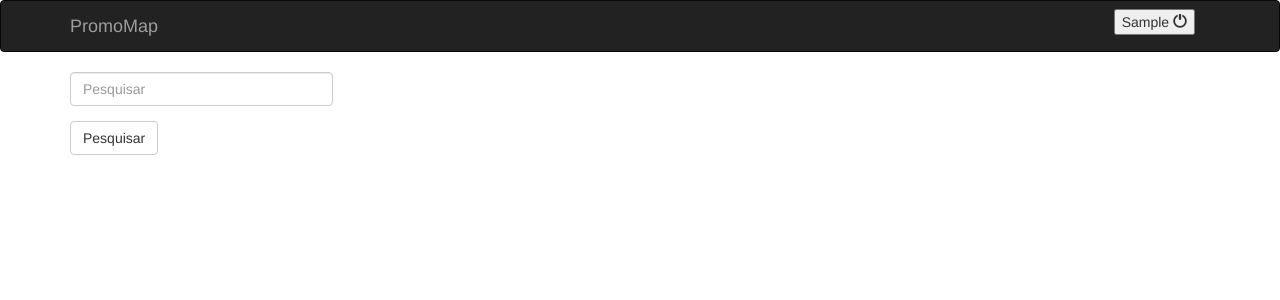
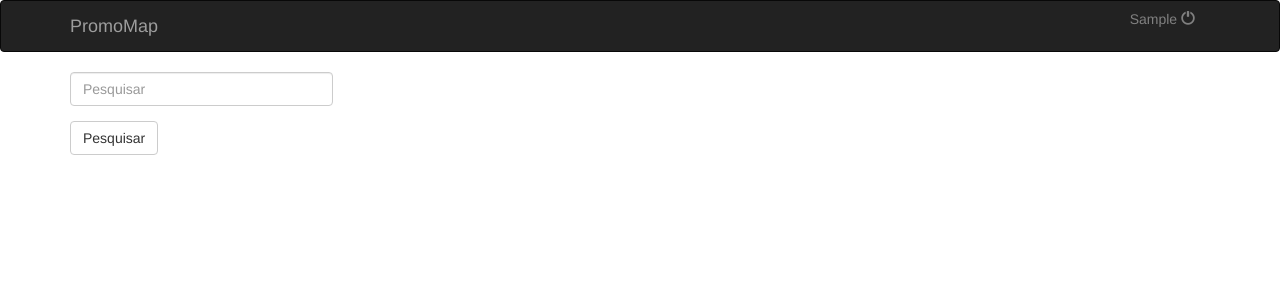
Before and after one commit to ton223/PromoMap, an Angular app in the folder promomap-web/: page /home in a window 1280 px wide. Shown: the top 300 px of the page. Built offline with nearby package versions, Linux system fonts and the light colour scheme; sample sign-in values are in the browser's storage.

Commit message:
[WEB] melhoria no botão de logout

```diff
--- a/promomap-web/src/app/components/login/login.component.css
+++ b/promomap-web/src/app/components/login/login.component.css
@@ -0,0 +1,4 @@
+.logout_button {
+	color: gray;
+	text-decoration: none;
+}
--- a/promomap-web/src/app/components/login/login.component.html
+++ b/promomap-web/src/app/components/login/login.component.html
@@ -1,5 +1,5 @@
 <div *ngIf="logged">
-	<button (click)="logout()"> {{user.firstName}} <span class="glyphicon glyphicon-off"></span></button>
+	<a class="dropdown-toggle logout_button" data-toggle="dropdown" href="#" (click)="logout()"> {{user.firstName}} <span class="glyphicon glyphicon-off"></span></a>
 	<!-- <ul class="nav navbar-nav">
 		<li class="dropdown"><a class="dropdown-toggle" href="#" data-toggle="dropdown">
 		<b class="caret"></b></a>
```
